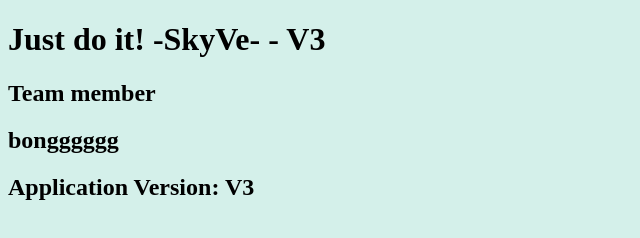
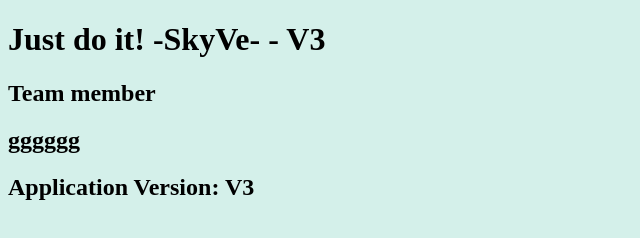
Before and after one commit to CnewBE/azure-devops-github-acr-aks-app01, a plain HTML site: page index.html in a window 1280 px wide. Shown: the whole page, without its empty margins (0-640 px from the left). Drawn offline with Linux system fonts and the light colour scheme.

Commit message:
jenkins test

```diff
--- a/index.html
+++ b/index.html
@@ -3,7 +3,7 @@
    <body style="background-color:rgb(212, 240, 234);">
       <h1>Just do it! -SkyVe- - V3</h1>
       <h2>Team member</h2>
-      <h2>bongggggg</h2>
+      <h2>gggggg</h2>
       <h2>Application Version: V3</h2>
    </body>
 </html>
```
